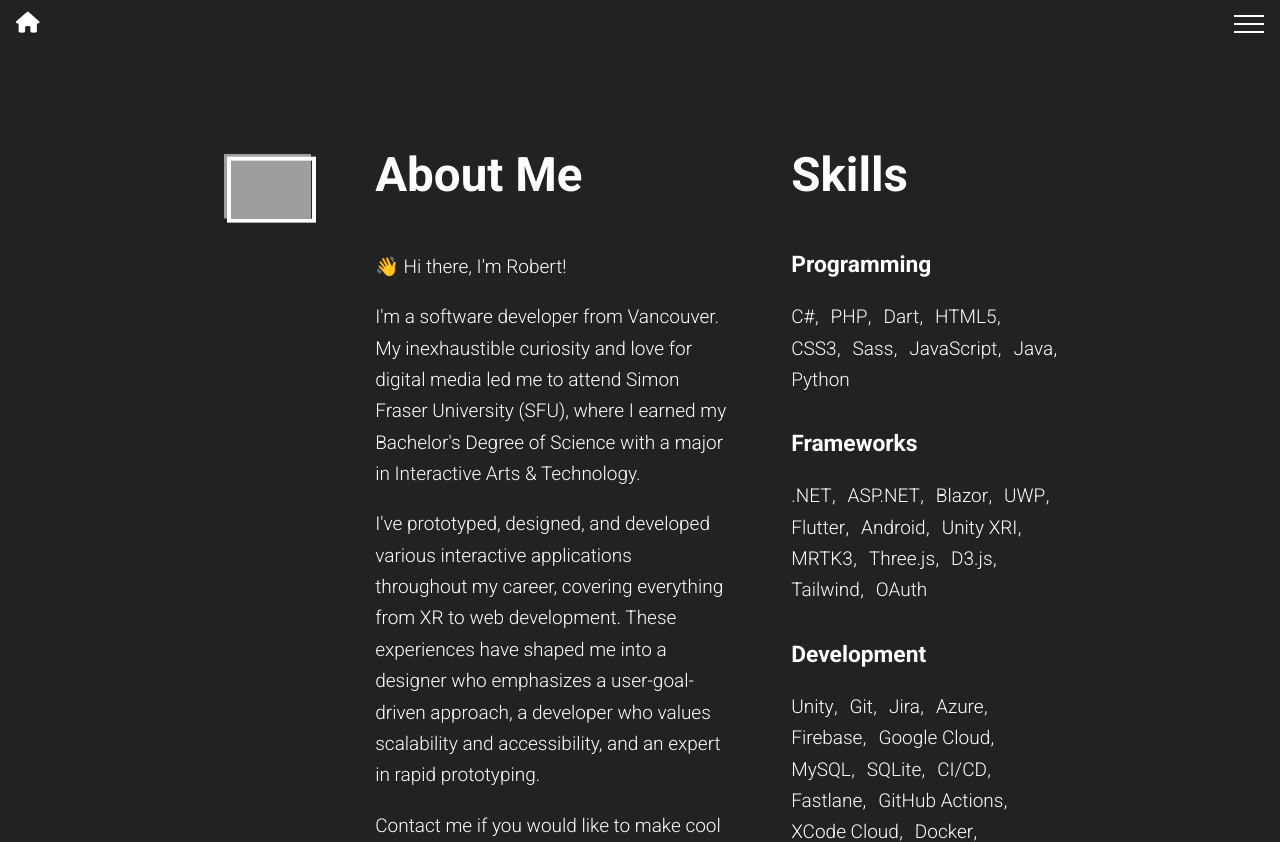
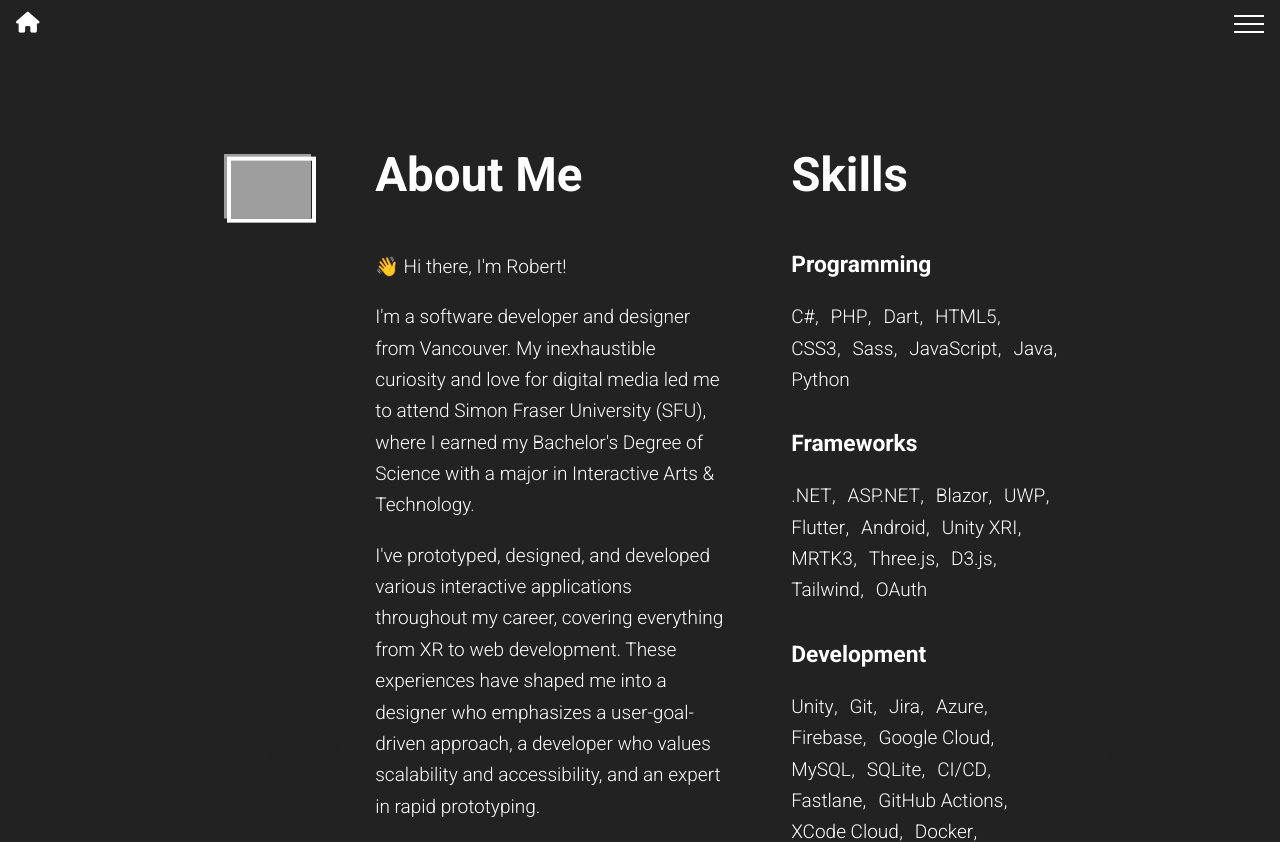
Before and after one commit to Robert01101101/Portfolio-RMichels, a PHP site: page /about.php in a window 1280 px wide. Shown: the top 842 px of the page. Run offline with PHP 8.4, Linux system fonts and the light colour scheme; some libraries are stand-ins or nearby versions; grey boxes are pictures that could not be loaded.

Commit message:
content updates

```diff
--- a/about.php
+++ b/about.php
@@ -15,7 +15,7 @@ Partial::build('header', ["about" => TRUE]);
   <div>
     <h1 id="About"><?php echo _("About Me"); ?></h1>
     <p>👋 <?php echo _("Hi there, I'm Robert!"); ?></p>
-    <p><?php echo _("I'm a software developer from Vancouver. My inexhaustible curiosity and love for digital media led me to attend Simon Fraser University (SFU), where I earned my Bachelor's Degree of Science with a major in Interactive Arts & Technology."); ?></p>
+    <p><?php echo _("I'm a software developer and designer from Vancouver. My inexhaustible curiosity and love for digital media led me to attend Simon Fraser University (SFU), where I earned my Bachelor's Degree of Science with a major in Interactive Arts & Technology."); ?></p>
     </p><?php echo _("I've prototyped, designed, and developed various interactive applications throughout my career, covering everything from XR to web development. These experiences have shaped me into a designer who emphasizes a user-goal-driven approach, a developer who values scalability and accessibility, and an expert in rapid prototyping."); ?></p>
     <p><?php echo _("Contact me if you would like to make cool stuff together! I'm currently looking for work."); ?></p>
 
--- a/tourguide.php
+++ b/tourguide.php
@@ -43,7 +43,7 @@ Partial::build('projectPageMeta', ["project" => $project]);
   <section class="sectionText mockup">
     <div>
       <h2>Current Prototype</h2>
-      <p>Last updated on August 19, 2024</p>
+      <p>Last updated on September 10, 2024</p>
       <h3>Explore</h3>
       <p>Explore user-created tours that are popular, close to you, or find your next destination with the highest rated tours around the world.</p>
       <p>Get point-to-point navigation powered by Google API, and detailed descriptions for the places you'll see. Take in your destination while you listen to the history and fun facts with text-to-speech.</p>
```
